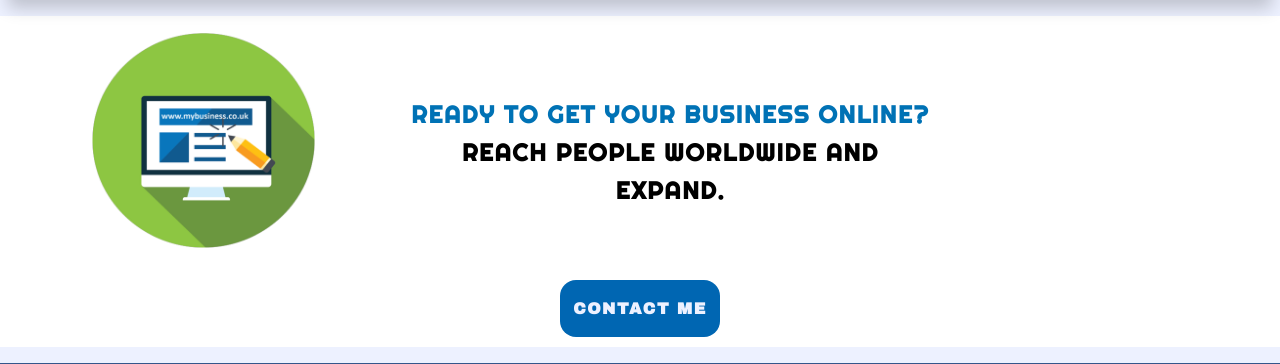
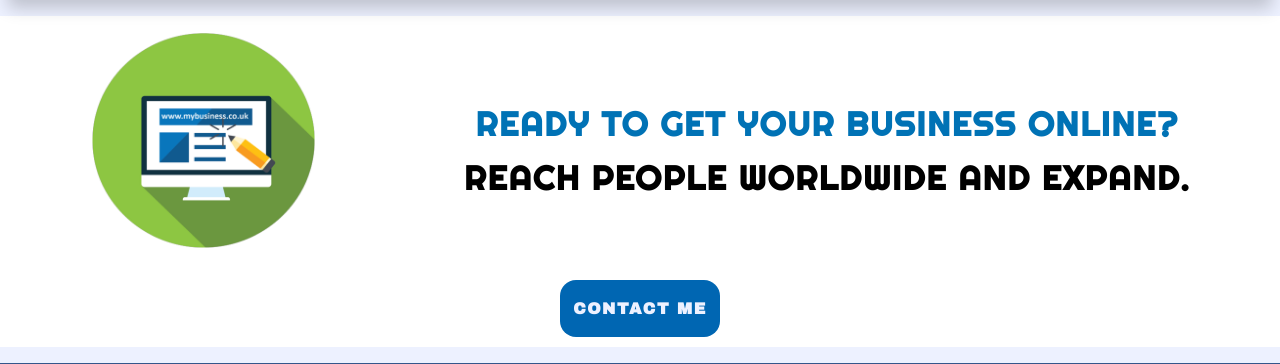
Before and after one commit to SalvatoreAmaddio/Portfolio, a PHP site: page /web.html in a window 1280 px wide. Shown: the part 213-577 px from the top of the page. Run offline with PHP 8.4, Linux system fonts and the light colour scheme.

Commit message:
Update development.css

```diff
--- a/css/development.css
+++ b/css/development.css
@@ -36,16 +36,19 @@ header
 
 #promo
 {
-    max-width: 35rem;
-    padding: 0.8rem;
+    font-size: 1.4rem;
+    font-family: inherit;
+
+    text-align: center;
+    text-shadow: 0px 0px 10px white;
+
+    max-width: 100%;
+    padding: 0.5rem;
     overflow-wrap: break-word;
-    text-align: center;
     position: relative;
     left: 0%;
     top:50%;
     transform: translateY(-50%);
-    text-shadow: 0px 0px 10px white;
-    font-family: inherit;
 }
 
 #promo h1
```
